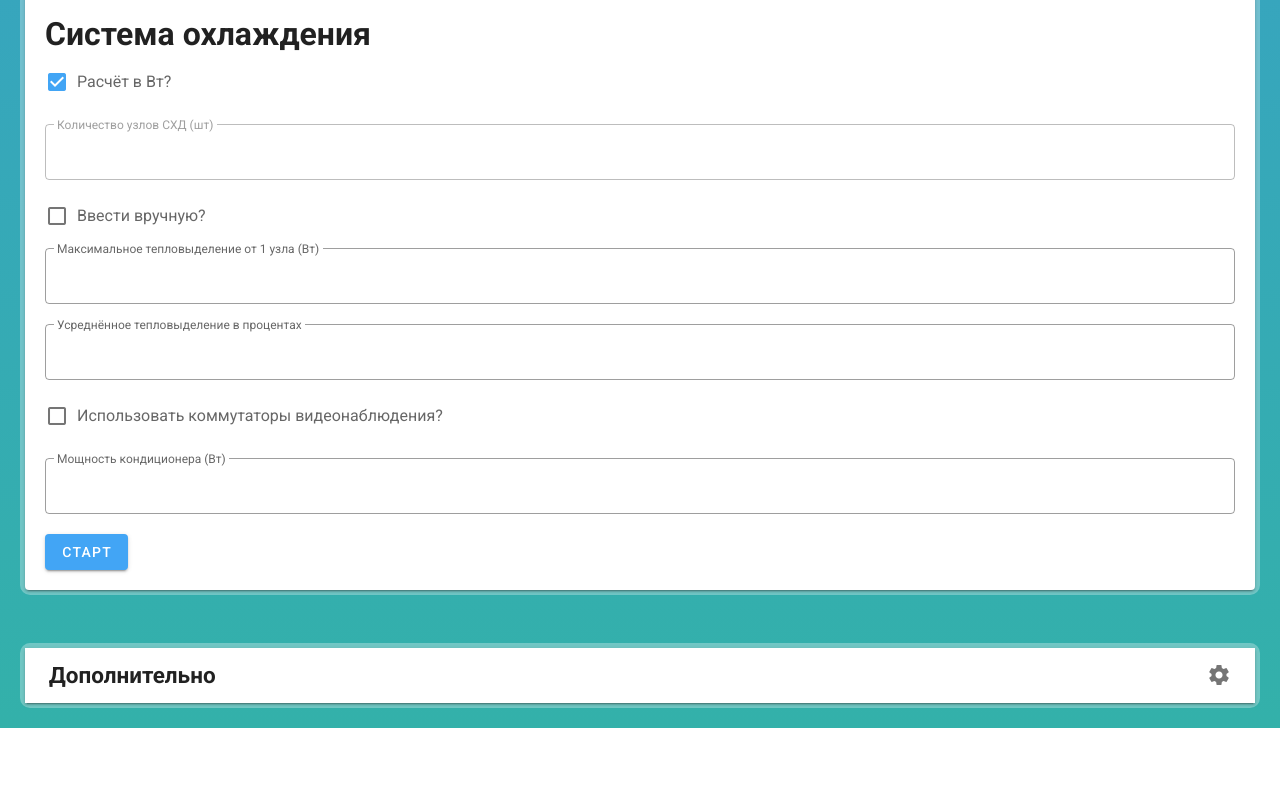
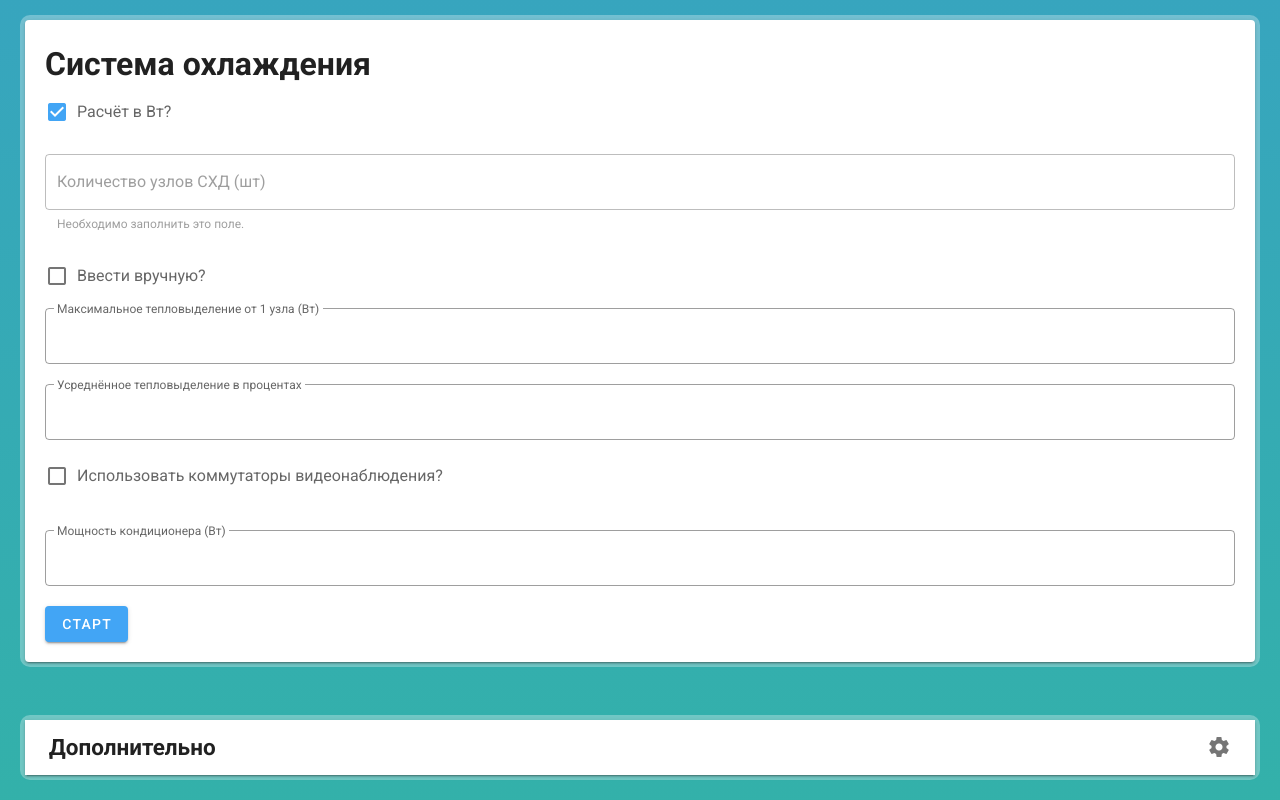
Before and after one commit to Axm749/PD_VUE_2, a Vue app: page / in a window 1280 px wide. Shown: the part 1135-1935 px from the top of the page. Before the commit the page ends 1863 px from the top, so only its background shows below. Built offline with nearby package versions, Linux system fonts and the light colour scheme.

Commit message:
minor ui fixes 9

```diff
--- a/src/App.vue
+++ b/src/App.vue
@@ -62,7 +62,7 @@
             </v-expansion-panel-content>
           </v-expansion-panel>
 
-          <v-expansion-panel>
+          <v-expansion-panel eager>
             <v-expansion-panel-header><h2>электропитание</h2></v-expansion-panel-header>
             <v-expansion-panel-content>
               <div :class="noMargins=== true ? 'module_bg' : 'mx-n5'">
@@ -73,7 +73,7 @@
             </v-expansion-panel-content>
           </v-expansion-panel>
 
-          <v-expansion-panel>
+          <v-expansion-panel eager>
             <v-expansion-panel-header><h2>охлаждение</h2></v-expansion-panel-header>
             <v-expansion-panel-content>
               <div :class="noMargins=== true ? 'module_bg' : 'mx-n5'">
--- a/src/components/cooling.vue
+++ b/src/components/cooling.vue
@@ -112,7 +112,7 @@
             :rules="rule"
             hide-details="auto"
             v-model.number="condition"
-            class="mt-2"
+            class="mt-5"
         />
 
         <v-btn
@@ -122,7 +122,25 @@
         >Старт</v-btn>
 
     </v-card>
+    <!-- уведомление об ошибке -->
+        <v-snackbar
+        v-model="snackbar"
+        :timeout="timeout"
+        absolute
+        >
+        {{ errorText }}
 
+        <template v-slot:action="{ attrs }">
+            <v-btn
+            color="accent"
+            text
+            v-bind="attrs"
+            @click="snackbar = false"
+            >
+            Close
+            </v-btn>
+        </template>
+        </v-snackbar>
     <!-- вывод ответа -->
     <v-card
         class="pa-5 mt-5"
@@ -136,24 +154,7 @@
         >скрыть</v-btn>
     </v-card>
 
-    <!-- уведомление об ошибке -->
-    <v-snackbar
-      v-model="snackbar"
-      :timeout="timeout"
-    >
-      {{ errorText }}
 
-      <template v-slot:action="{ attrs }">
-        <v-btn
-          color="blue"
-          text
-          v-bind="attrs"
-          @click="snackbar = false"
-        >
-          Close
-        </v-btn>
-      </template>
-    </v-snackbar>
 
 
 
@@ -253,6 +254,12 @@
                     console.log('Condition', this.condition)
                     this.final_result= Math.ceil(result/this.condition)
                 }
+                console.log('AAAAAAAAAAAAAAAAAAAAAAAAAAAAAAAAAAAAAA', this.final_result)
+                if (!this.final_result || this.final_result== Infinity){
+                    this.snackbar = true
+                    this.started = false
+                    return
+                }
             },
             getusli(){
                 this.Usli_shd = localStorage.getItem('usli')
@@ -279,6 +286,9 @@
                 }
             },
         },
+        mounted(){
+            this.getusli()
+        }
     }
 </script>
 
--- a/src/components/power.vue
+++ b/src/components/power.vue
@@ -73,6 +73,7 @@
             class="mt-5"
         >Старт</v-btn>
     </v-card>
+
     <v-card
         class="pa-5 mt-5"
         v-show="started"
@@ -84,6 +85,8 @@
           class="mt-2"
         >скрыть</v-btn>
    </v-card>
+
+
   </div>
 </template>
 
@@ -128,6 +131,9 @@
             getPower(){
                 return this.power = localStorage.getItem('wats')
             }               //Ф-ция, отвечающая за приём параметра мощности из раздела СХД
+        },
+        mounted(){
+            this.getPower()
         }
     }
 </script>
--- a/src/components/shd.vue
+++ b/src/components/shd.vue
@@ -320,17 +320,18 @@
     <v-snackbar
       v-model="snackbar"
       :timeout="timeout"
+      absolute
     >
       {{ errorText }}
 
       <template v-slot:action="{ attrs }">
         <v-btn
-          color="blue"
+          color="accent"
           text
           v-bind="attrs"
           @click="snackbar = false"
         >
-          Close
+          OK
         </v-btn>
       </template>
     </v-snackbar>
@@ -489,7 +490,6 @@ export default {
 
 
 
-      this.Power();
     }, //Старт
 
     Power() {
@@ -603,6 +603,7 @@ export default {
       localStorage.setItem("usli", this.usli);
       localStorage.setItem("usli", this.usli + 2);
       this.$emit("Usli", this.usli);
+      this.Power()
       // console.log('emitting Usli')
 
 
```
